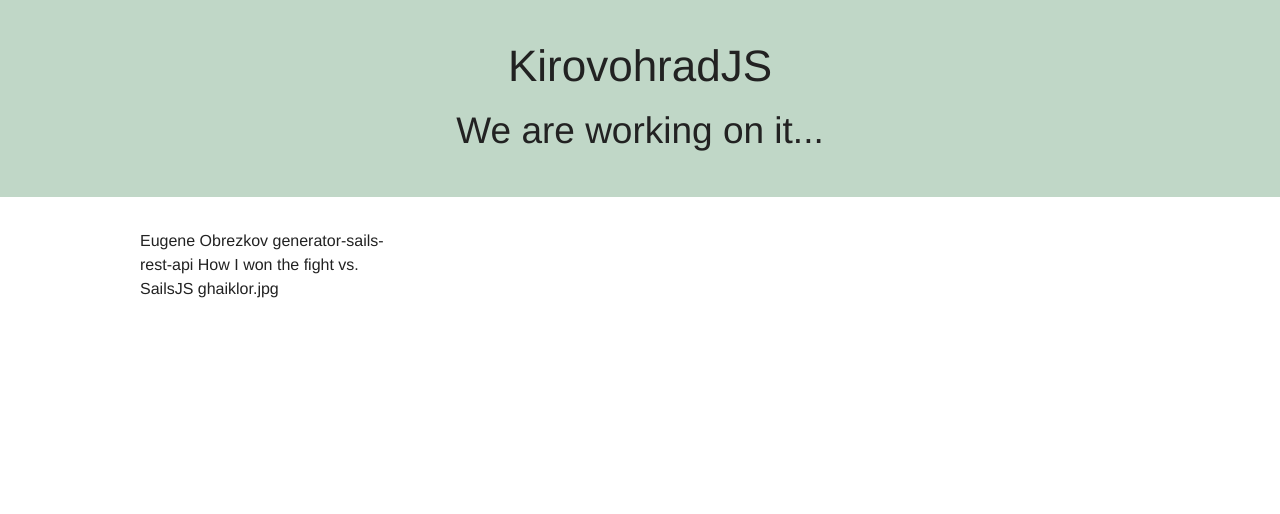
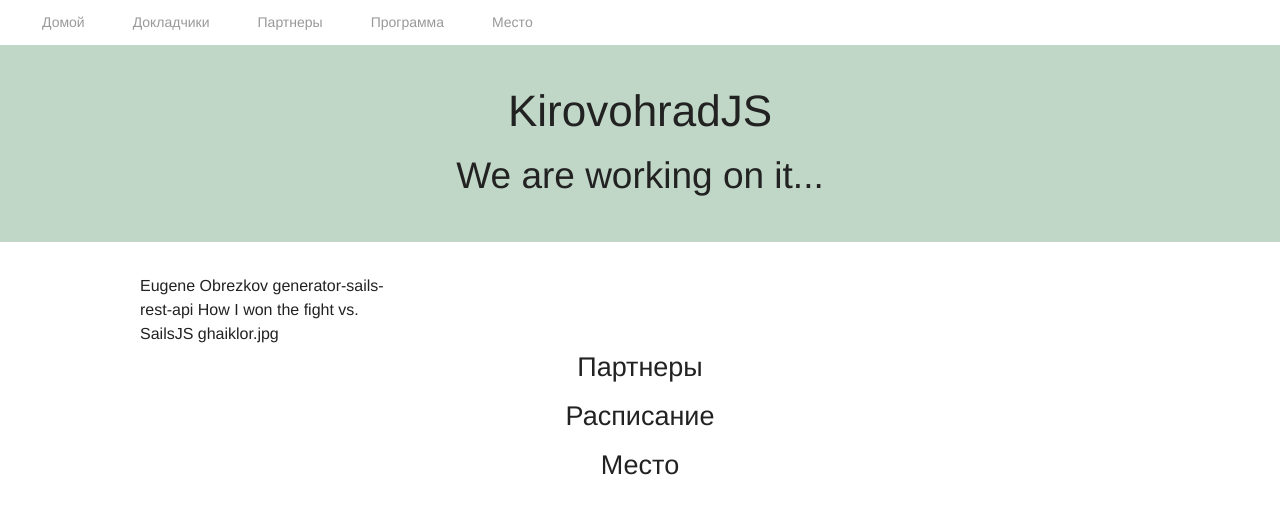
Before and after one commit to ghaiklor/kirovohradjs.com, a Jekyll site: the page built from index.html, in a window 1280 px wide. Shown: the top 514 px of the page. Built offline with Jekyll 4.4.1, drawn with Linux system fonts in a browser that asks for light colours.

Commit message:
Add a simple blocks for other div

```diff
--- /dev/null
+++ b/_includes/navigation.html
@@ -0,0 +1,19 @@
+<div data-magellan-expedition="fixed" class="text-center">
+  <dl class="sub-nav">
+    <dd data-magellan-arrival="build">
+      <a href="#home">Домой</a>
+    </dd>
+    <dd data-magellan-arrival="js">
+      <a href="#speakers">Докладчики</a>
+    </dd>
+    <dd data-magellan-arrival="js">
+      <a href="#partners">Партнеры</a>
+    </dd>
+    <dd data-magellan-arrival="js">
+      <a href="#schedule">Программа</a>
+    </dd>
+    <dd data-magellan-arrival="js">
+      <a href="#place">Место</a>
+    </dd>
+  </dl>
+</div>
--- /dev/null
+++ b/_includes/partners.html
@@ -0,0 +1,6 @@
+<section class="row text-center partners">
+  <div>
+    <h3 data-magellan-destination="partners">Партнеры</h3>
+    <a name="partners"></a>
+  </div>
+</section>
--- /dev/null
+++ b/_includes/place.html
@@ -0,0 +1,6 @@
+<section class="row place text-center">
+  <div>
+    <h3 data-magellan-destination="place">Место</h3>
+    <a name="place"></a>
+  </div>
+</section>
--- /dev/null
+++ b/_includes/schedule.html
@@ -0,0 +1,6 @@
+<section class="row schedule text-center">
+  <div>
+    <h3 data-magellan-destination="schedule">Расписание</h3>
+    <a name="schedule"></a>
+  </div>
+</section>
--- a/index.html
+++ b/index.html
@@ -2,5 +2,9 @@
 layout: default
 ---
 
+{% include navigation.html %}
 {% include header.html %}
 {% include speakers.html %}
+{% include partners.html %}
+{% include schedule.html %}
+{% include place.html %}
```
